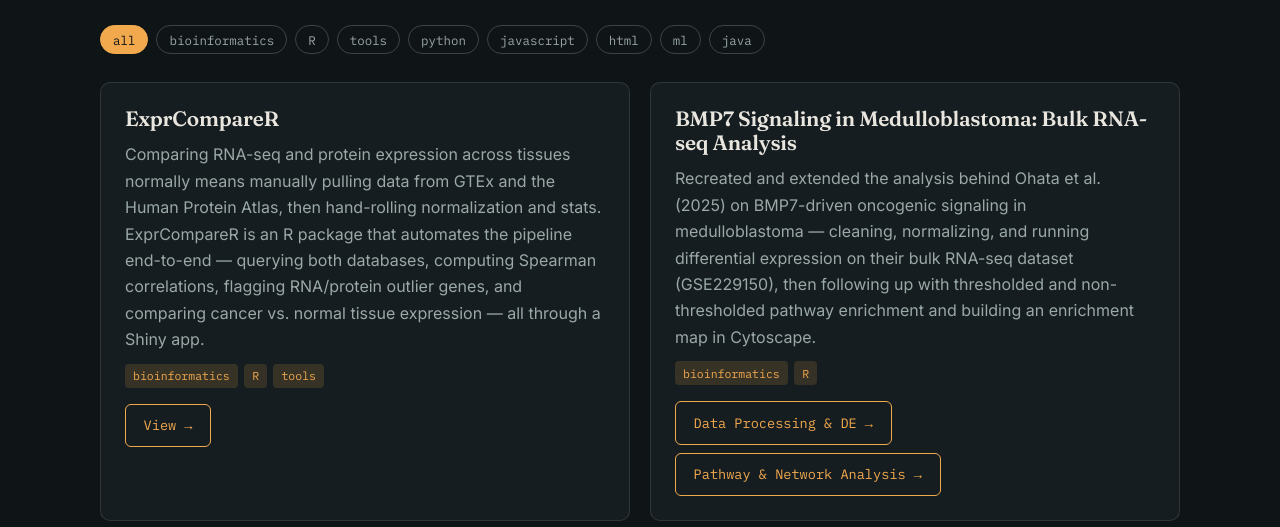
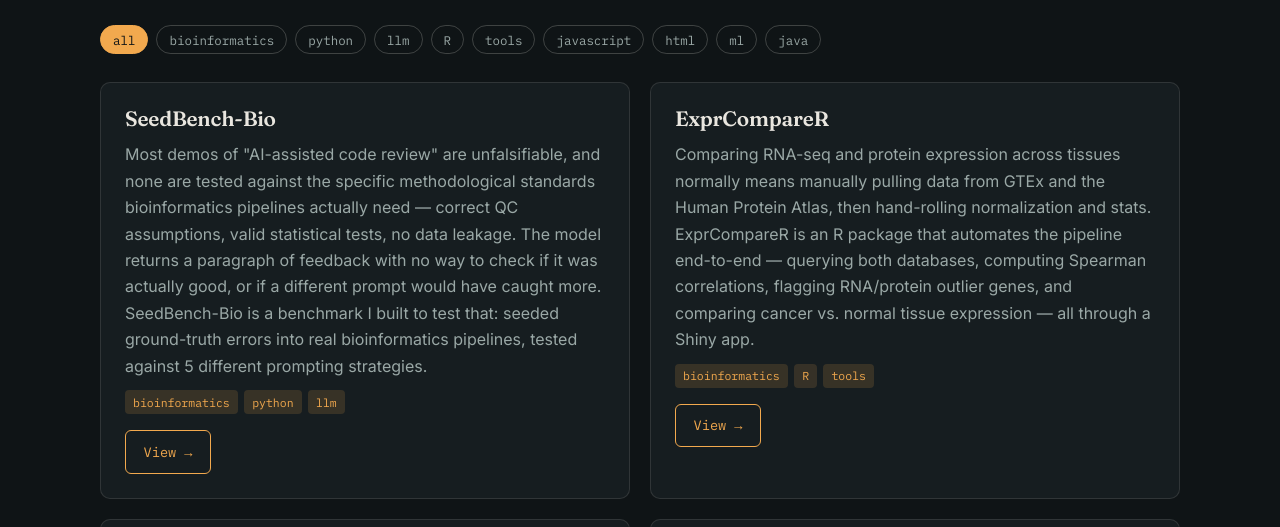
Before and after one commit to tanaya2026/personal_web, an Astro site: page /projects in a window 1280 px wide. Shown: the part 234-761 px from the top of the page. Built offline with nearby package versions, Linux system fonts and the light colour scheme; Astro itself is replaced by a stand-in of ours.

Commit message:
Added SeedBench-Bio

```diff
--- a/src/pages/projects.astro
+++ b/src/pages/projects.astro
@@ -2,6 +2,12 @@
 import Layout from '../layouts/Layout.astro';
 
 const projects = [
+  {
+  title: 'SeedBench-Bio',
+  summary: 'Most demos of "AI-assisted code review" are unfalsifiable, and none are tested against the specific methodological standards bioinformatics pipelines actually need — correct QC assumptions, valid statistical tests, no data leakage. The model returns a paragraph of feedback with no way to check if it was actually good, or if a different prompt would have caught more. SeedBench-Bio is a benchmark I built to test that: seeded ground-truth errors into real bioinformatics pipelines, tested against 5 different prompting strategies.',
+  tags: ['bioinformatics', 'python', 'llm'],
+  links: [{ label: 'View', url: 'https://github.com/tanaya2026/SeedBench-Bio' }],
+},
   {
     title: 'ExprCompareR',
     summary: 'Comparing RNA-seq and protein expression across tissues normally means manually pulling data from GTEx and the Human Protein Atlas, then hand-rolling normalization and stats. ExprCompareR is an R package that automates the pipeline end-to-end — querying both databases, computing Spearman correlations, flagging RNA/protein outlier genes, and comparing cancer vs. normal tissue expression — all through a Shiny app.',
```
